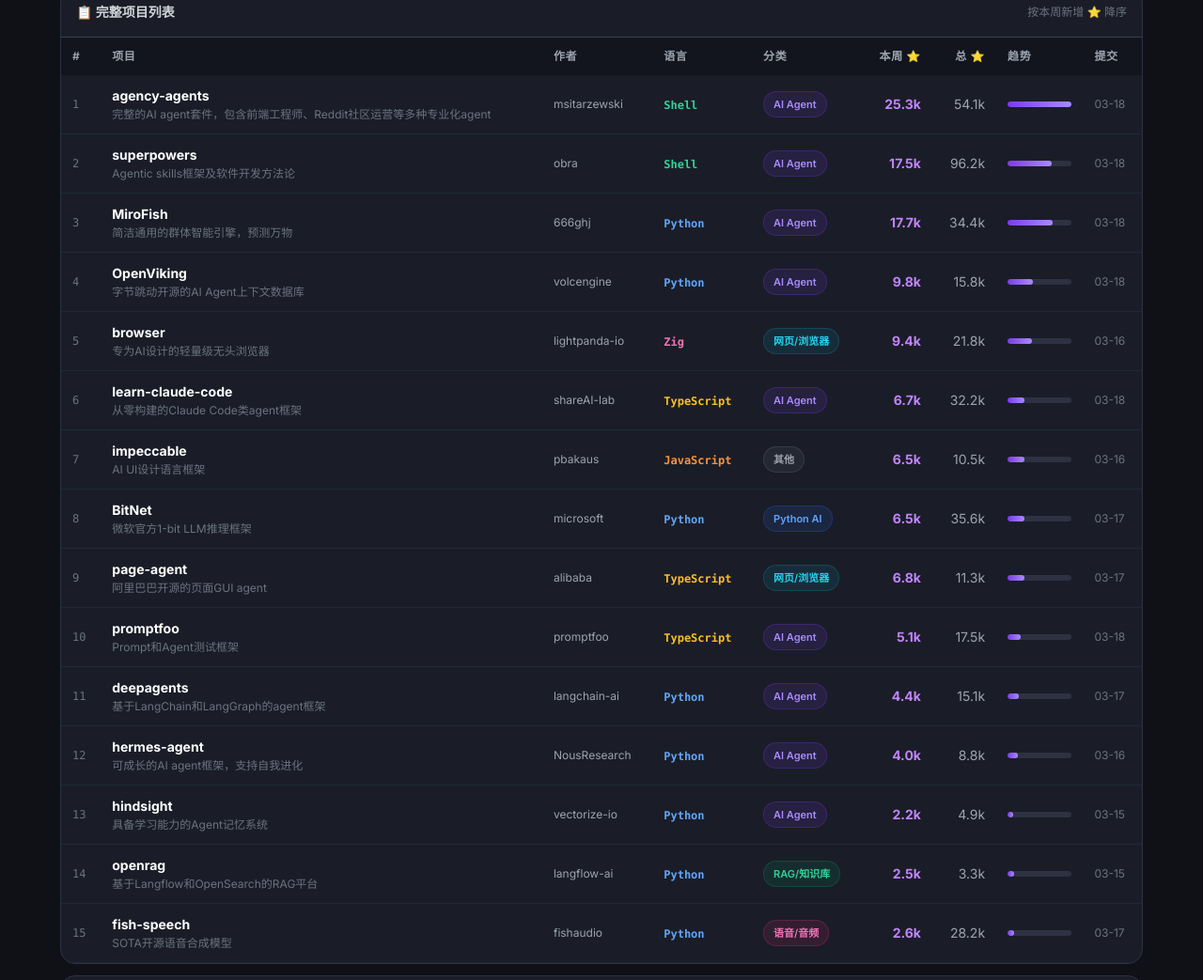
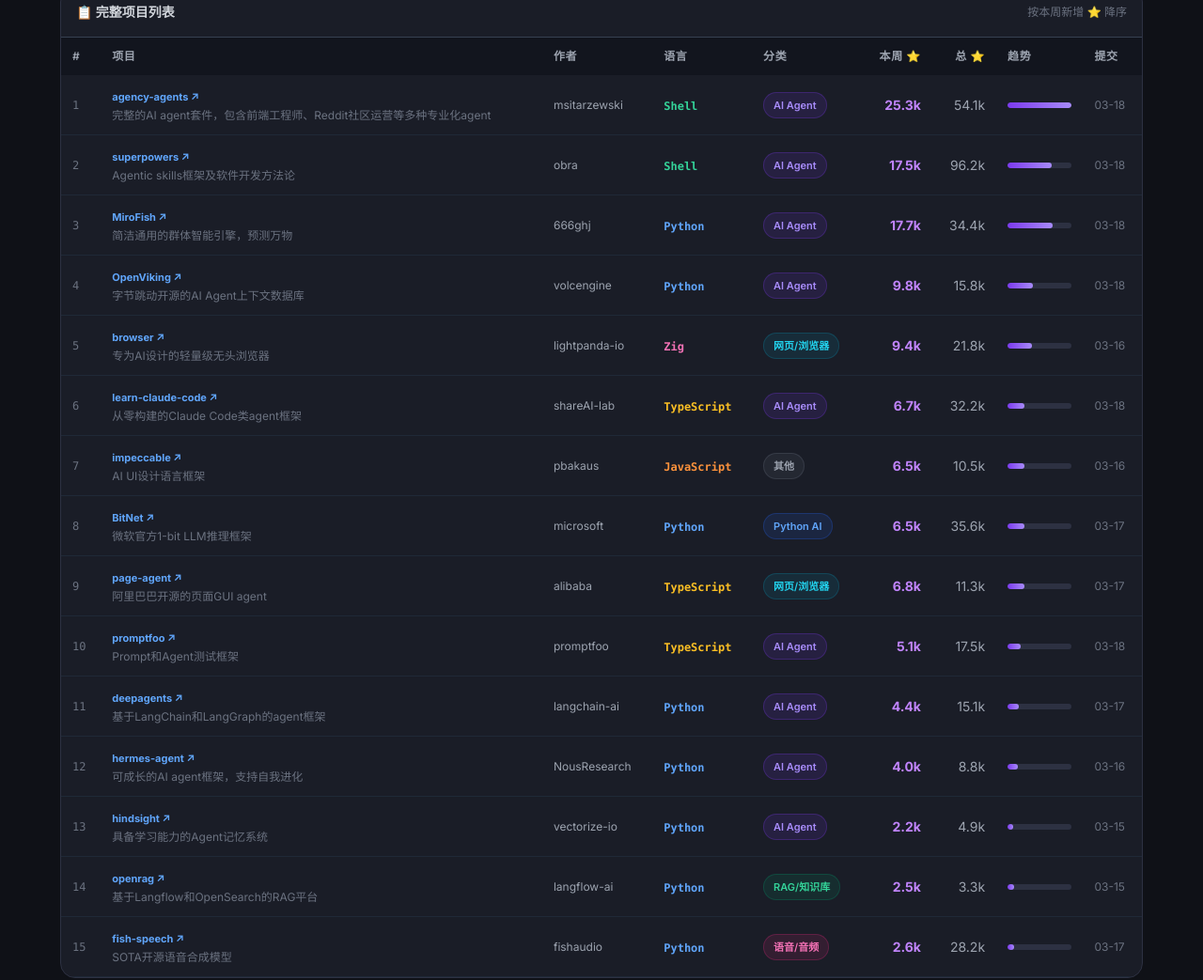
Before and after one commit to lichenbuliren/lichenbuliren.github.io, a plain HTML site: page learning/github-trending-ai-2026-03-19.html in a window 1280 px wide. Shown: the part 1277-2320 px from the top of the page at 94% size. Drawn offline with nearby package versions, Linux system fonts and the light colour scheme.

Commit message:
feat: add GitHub links to project names

```diff
--- a/learning/github-trending-ai-2026-03-19.html
+++ b/learning/github-trending-ai-2026-03-19.html
@@ -68,6 +68,8 @@
 
   .scene-tag { transition: opacity 0.2s; }
   .scene-tag:hover { opacity: 0.8; }
+  .gh-link { display: inline-flex; align-items: center; gap: 3px; color: #60a5fa; text-decoration: none; font-size: 11px; transition: color 0.2s; }
+  .gh-link:hover { color: #93c5fd; text-decoration: underline; }
 </style>
 </head>
 <body class="min-h-screen p-6">
@@ -175,21 +177,21 @@
 
 <script>
 const projects = [
-  { rank:1,  name:"agency-agents",      author:"msitarzewski",  lang:"Shell",       cat:"tag-agent",   catName:"AI Agent",    weekly:25297, total:54128,  last:"03-18", scene:"自动化办公 / 社交媒体运营 / 多Agent协作 / 前端开发",       desc:"完整的AI agent套件，包含前端工程师、Reddit社区运营等多种专业化agent" },
-  { rank:2,  name:"superpowers",        author:"obra",          lang:"Shell",       cat:"tag-agent",   catName:"AI Agent",    weekly:17527, total:96246,  last:"03-18", scene:"AI软件开发 / Agent技能编排 / 自动化编程 / 开发工作流",       desc:"Agentic skills框架及软件开发方法论" },
-  { rank:3,  name:"MiroFish",           author:"666ghj",        lang:"Python",      cat:"tag-agent",   catName:"AI Agent",    weekly:17714, total:34393,  last:"03-18", scene:"AI预测 / 群体智能研究 / 自然语言处理 / 数据分析",           desc:"简洁通用的群体智能引擎，预测万物" },
-  { rank:4,  name:"OpenViking",         author:"volcengine",    lang:"Python",      cat:"tag-agent",   catName:"AI Agent",    weekly:9840,  total:15814,  last:"03-18", scene:"Agent记忆管理 / 上下文管理 / 多Agent系统 / RAG",            desc:"字节跳动开源的AI Agent上下文数据库" },
-  { rank:5,  name:"browser",            author:"lightpanda-io", lang:"Zig",         cat:"tag-web",     catName:"网页/浏览器", weekly:9442,  total:21776,  last:"03-16", scene:"网页自动化测试 / AI数据采集 / 爬虫 / 浏览器自动化",         desc:"专为AI设计的轻量级无头浏览器" },
-  { rank:6,  name:"learn-claude-code",  author:"shareAI-lab",   lang:"TypeScript",  cat:"tag-agent",   catName:"AI Agent",    weekly:6715,  total:32196,  last:"03-18", scene:"AI编程辅助 / 代码生成 / 自动化调试 / 开发效率提升",         desc:"从零构建的Claude Code类agent框架" },
-  { rank:7,  name:"impeccable",         author:"pbakaus",       lang:"JavaScript",  cat:"tag-other",   catName:"其他",        weekly:6457,  total:10530,  last:"03-16", scene:"AI生成UI / 设计系统 / 前端开发 / 界面优化",                desc:"AI UI设计语言框架" },
-  { rank:8,  name:"BitNet",             author:"microsoft",     lang:"Python",      cat:"tag-python",  catName:"Python AI",   weekly:6457,  total:35638,  last:"03-17", scene:"大模型量化部署 / 边缘设备AI / 模型压缩 / 移动端部署",       desc:"微软官方1-bit LLM推理框架" },
-  { rank:9,  name:"page-agent",         author:"alibaba",       lang:"TypeScript",  cat:"tag-web",     catName:"网页/浏览器", weekly:6794,  total:11281,  last:"03-17", scene:"UI自动化测试 / 智能网页操作 / RPA / 自然语言界面控制",      desc:"阿里巴巴开源的页面GUI agent" },
-  { rank:10, name:"promptfoo",          author:"promptfoo",      lang:"TypeScript",  cat:"tag-agent",   catName:"AI Agent",    weekly:5060,  total:17458,  last:"03-18", scene:"Prompt工程测试 / 模型评估 / 红队测试 / CI/CD集成",           desc:"Prompt和Agent测试框架" },
-  { rank:11, name:"deepagents",         author:"langchain-ai",  lang:"Python",      cat:"tag-agent",   catName:"AI Agent",    weekly:4380,  total:15127,  last:"03-17", scene:"复杂任务自动化 / 多步骤推理 / Agent编排 / 企业自动化",       desc:"基于LangChain和LangGraph的agent框架" },
-  { rank:12, name:"hermes-agent",       author:"NousResearch",  lang:"Python",      cat:"tag-agent",   catName:"AI Agent",    weekly:4046,  total:8846,   last:"03-16", scene:"自主Agent / 持续学习系统 / 智能助手 / 长任务处理",            desc:"可成长的AI agent框架，支持自我进化" },
-  { rank:13, name:"hindsight",          author:"vectorize-io",  lang:"Python",      cat:"tag-agent",   catName:"AI Agent",    weekly:2183,  total:4938,   last:"03-15", scene:"Agent记忆 / 个性化学习 / 上下文优化 / 长期会话管理",         desc:"具备学习能力的Agent记忆系统" },
-  { rank:14, name:"openrag",            author:"langflow-ai",   lang:"Python",      cat:"tag-rag",     catName:"RAG/知识库",   weekly:2537,  total:3286,   last:"03-15", scene:"企业知识库 / 智能问答 / RAG系统 / 文档检索",                  desc:"基于Langflow和OpenSearch的RAG平台" },
-  { rank:15, name:"fish-speech",        author:"fishaudio",     lang:"Python",      cat:"tag-audio",   catName:"语音/音频",   weekly:2606,  total:28161,  last:"03-17", scene:"语音合成 / 播报系统 / 无障碍辅助 / 有声内容创作",            desc:"SOTA开源语音合成模型" },
+  { rank:1,  name:"agency-agents",      author:"msitarzewski",  lang:"Shell",       cat:"tag-agent",   catName:"AI Agent",    weekly:25297, total:54128,  last:"03-18", scene:"自动化办公 / 社交媒体运营 / 多Agent协作 / 前端开发",       desc:"完整的AI agent套件，包含前端工程师、Reddit社区运营等多种专业化agent", url:"https://github.com/msitarzewski/agency-agents" },
+  { rank:2,  name:"superpowers",        author:"obra",          lang:"Shell",       cat:"tag-agent",   catName:"AI Agent",    weekly:17527, total:96246,  last:"03-18", scene:"AI软件开发 / Agent技能编排 / 自动化编程 / 开发工作流",       desc:"Agentic skills框架及软件开发方法论", url:"https://github.com/obra/superpowers" },
+  { rank:3,  name:"MiroFish",           author:"666ghj",        lang:"Python",      cat:"tag-agent",   catName:"AI Agent",    weekly:17714, total:34393,  last:"03-18", scene:"AI预测 / 群体智能研究 / 自然语言处理 / 数据分析",           desc:"简洁通用的群体智能引擎，预测万物", url:"https://github.com/666ghj/MiroFish" },
+  { rank:4,  name:"OpenViking",         author:"volcengine",    lang:"Python",      cat:"tag-agent",   catName:"AI Agent",    weekly:9840,  total:15814,  last:"03-18", scene:"Agent记忆管理 / 上下文管理 / 多Agent系统 / RAG",            desc:"字节跳动开源的AI Agent上下文数据库", url:"https://github.com/volcengine/OpenViking" },
+  { rank:5,  name:"browser",            author:"lightpanda-io", lang:"Zig",         cat:"tag-web",     catName:"网页/浏览器", weekly:9442,  total:21776,  last:"03-16", scene:"网页自动化测试 / AI数据采集 / 爬虫 / 浏览器自动化",         desc:"专为AI设计的轻量级无头浏览器", url:"https://github.com/lightpanda-io/browser" },
+  { rank:6,  name:"learn-claude-code",  author:"shareAI-lab",   lang:"TypeScript",  cat:"tag-agent",   catName:"AI Agent",    weekly:6715,  total:32196,  last:"03-18", scene:"AI编程辅助 / 代码生成 / 自动化调试 / 开发效率提升",         desc:"从零构建的Claude Code类agent框架", url:"https://github.com/shareAI-lab/learn-claude-code" },
+  { rank:7,  name:"impeccable",         author:"pbakaus",       lang:"JavaScript",  cat:"tag-other",   catName:"其他",        weekly:6457,  total:10530,  last:"03-16", scene:"AI生成UI / 设计系统 / 前端开发 / 界面优化",                desc:"AI UI设计语言框架", url:"https://github.com/pbakaus/impeccable" },
+  { rank:8,  name:"BitNet",             author:"microsoft",     lang:"Python",      cat:"tag-python",  catName:"Python AI",   weekly:6457,  total:35638,  last:"03-17", scene:"大模型量化部署 / 边缘设备AI / 模型压缩 / 移动端部署",       desc:"微软官方1-bit LLM推理框架", url:"https://github.com/microsoft/BitNet" },
+  { rank:9,  name:"page-agent",         author:"alibaba",       lang:"TypeScript",  cat:"tag-web",     catName:"网页/浏览器", weekly:6794,  total:11281,  last:"03-17", scene:"UI自动化测试 / 智能网页操作 / RPA / 自然语言界面控制",      desc:"阿里巴巴开源的页面GUI agent", url:"https://github.com/alibaba/page-agent" },
+  { rank:10, name:"promptfoo",          author:"promptfoo",      lang:"TypeScript",  cat:"tag-agent",   catName:"AI Agent",    weekly:5060,  total:17458,  last:"03-18", scene:"Prompt工程测试 / 模型评估 / 红队测试 / CI/CD集成",           desc:"Prompt和Agent测试框架", url:"https://github.com/promptfoo/promptfoo" },
+  { rank:11, name:"deepagents",         author:"langchain-ai",  lang:"Python",      cat:"tag-agent",   catName:"AI Agent",    weekly:4380,  total:15127,  last:"03-17", scene:"复杂任务自动化 / 多步骤推理 / Agent编排 / 企业自动化",       desc:"基于LangChain和LangGraph的agent框架", url:"https://github.com/langchain-ai/deepagents" },
+  { rank:12, name:"hermes-agent",       author:"NousResearch",  lang:"Python",      cat:"tag-agent",   catName:"AI Agent",    weekly:4046,  total:8846,   last:"03-16", scene:"自主Agent / 持续学习系统 / 智能助手 / 长任务处理",            desc:"可成长的AI agent框架，支持自我进化", url:"https://github.com/NousResearch/hermes-agent" },
+  { rank:13, name:"hindsight",          author:"vectorize-io",  lang:"Python",      cat:"tag-agent",   catName:"AI Agent",    weekly:2183,  total:4938,   last:"03-15", scene:"Agent记忆 / 个性化学习 / 上下文优化 / 长期会话管理",         desc:"具备学习能力的Agent记忆系统", url:"https://github.com/vectorize-io/hindsight" },
+  { rank:14, name:"openrag",            author:"langflow-ai",   lang:"Python",      cat:"tag-rag",     catName:"RAG/知识库",   weekly:2537,  total:3286,   last:"03-15", scene:"企业知识库 / 智能问答 / RAG系统 / 文档检索",                  desc:"基于Langflow和OpenSearch的RAG平台", url:"https://github.com/langflow-ai/openrag" },
+  { rank:15, name:"fish-speech",        author:"fishaudio",     lang:"Python",      cat:"tag-audio",   catName:"语音/音频",   weekly:2606,  total:28161,  last:"03-17", scene:"语音合成 / 播报系统 / 无障碍辅助 / 有声内容创作",            desc:"SOTA开源语音合成模型", url:"https://github.com/fishaudio/fish-speech" },
 ];
 
 const maxWeekly = Math.max(...projects.map(p => p.weekly));
@@ -205,7 +207,7 @@
   tr.innerHTML = `
     <td class="p-2 sm:p-3 text-gray-500 font-mono text-xs">${p.rank}</td>
     <td class="p-2 sm:p-3">
-      <div class="font-bold text-white text-xs sm:text-sm">${p.name}</div>
+      <div class="font-bold text-white text-xs sm:text-sm"><a href="${p.url}" target="_blank" class="gh-link">${p.name} ↗</a></div>
       <div class="text-xs text-gray-500 mt-0.5 hidden sm:block">${p.desc}</div>
     </td>
     <td class="p-2 sm:p-3 text-gray-400 text-xs hide-mobile">${p.author}</td>
@@ -229,7 +231,7 @@
     <div class="flex items-start justify-between gap-2 mb-2">
       <div class="flex items-center gap-2 flex-wrap">
         <span class="font-mono text-xs text-gray-500">${p.rank}</span>
-        <span class="font-bold text-white text-sm">${p.name}</span>
+        <a href="${p.url}" target="_blank" class="gh-link font-bold text-sm">${p.name} ↗</a>
         <span class="tag ${p.cat}">${p.catName}</span>
         <span class="font-mono text-xs font-bold lang-${p.lang === 'TypeScript' ? 'TypeScript' : p.lang === 'JavaScript' ? 'JavaScript' : p.lang}">${p.lang}</span>
       </div>
```
